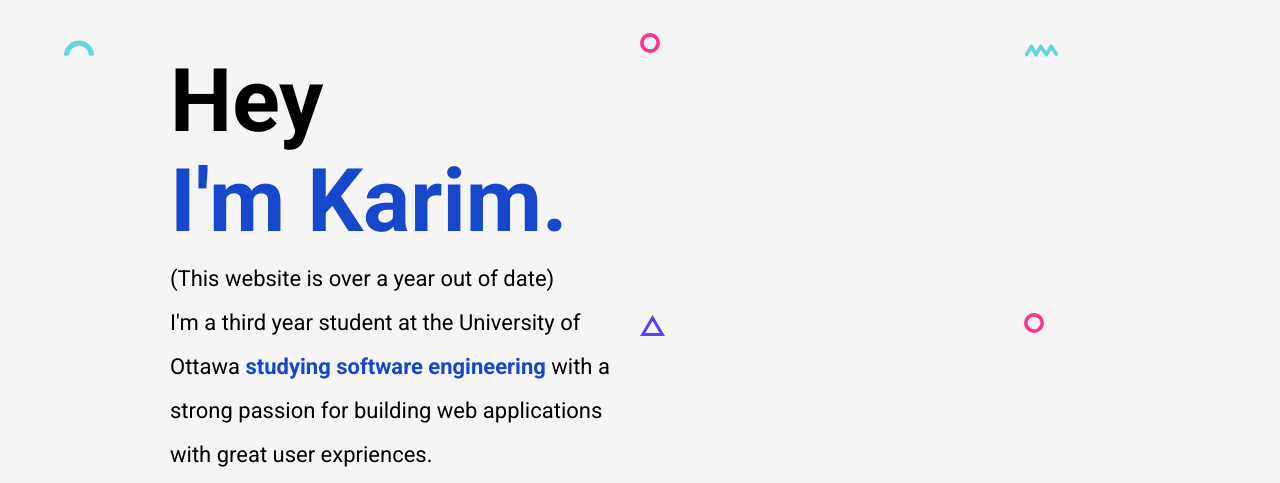
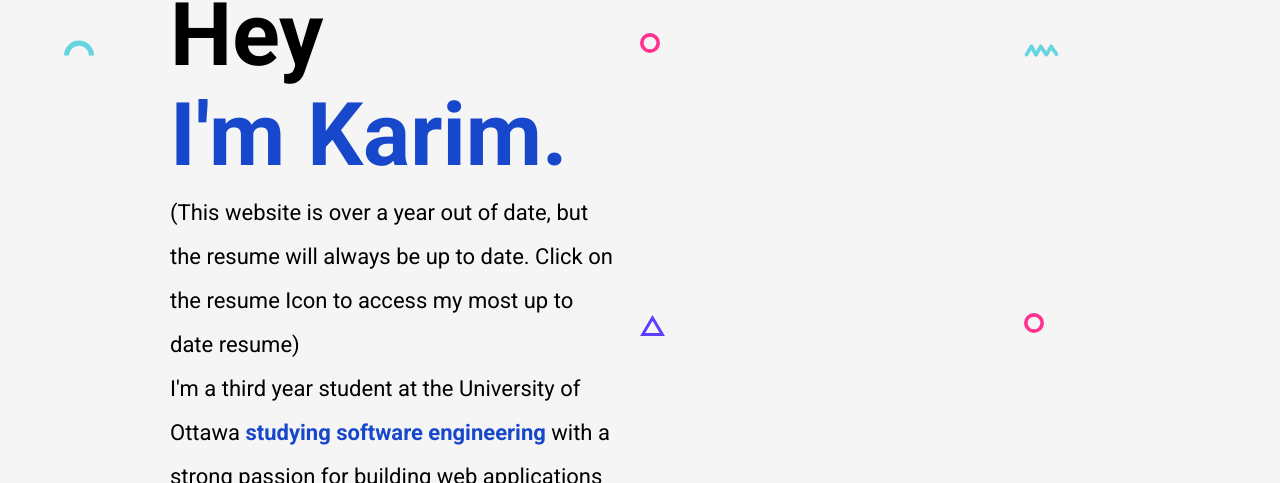
Before and after one commit to karimo123/EPortfolio, a plain HTML site: page index.html in a window 1280 px wide. Shown: the part 87-570 px from the top of the page. Drawn offline with nearby package versions, Linux system fonts and the light colour scheme.

Commit message:
Update index.html

```diff
--- a/index.html
+++ b/index.html
@@ -52,7 +52,8 @@
                 <h1 class="title">Hey</h1>
                 <h1 class="title blue"> I'm Karim.</h1>
                 <p class="header__para">
-                   (This website is over a year out of date)
+                   (This website is over a year out of date, but the resume will always be up to date.
+                    Click on the resume Icon to access my most up to date resume)
                 </p>
                 <p class="header__para">
                     I'm a third year student at the University of Ottawa <b class="blue">studying software engineering</b> with
```
